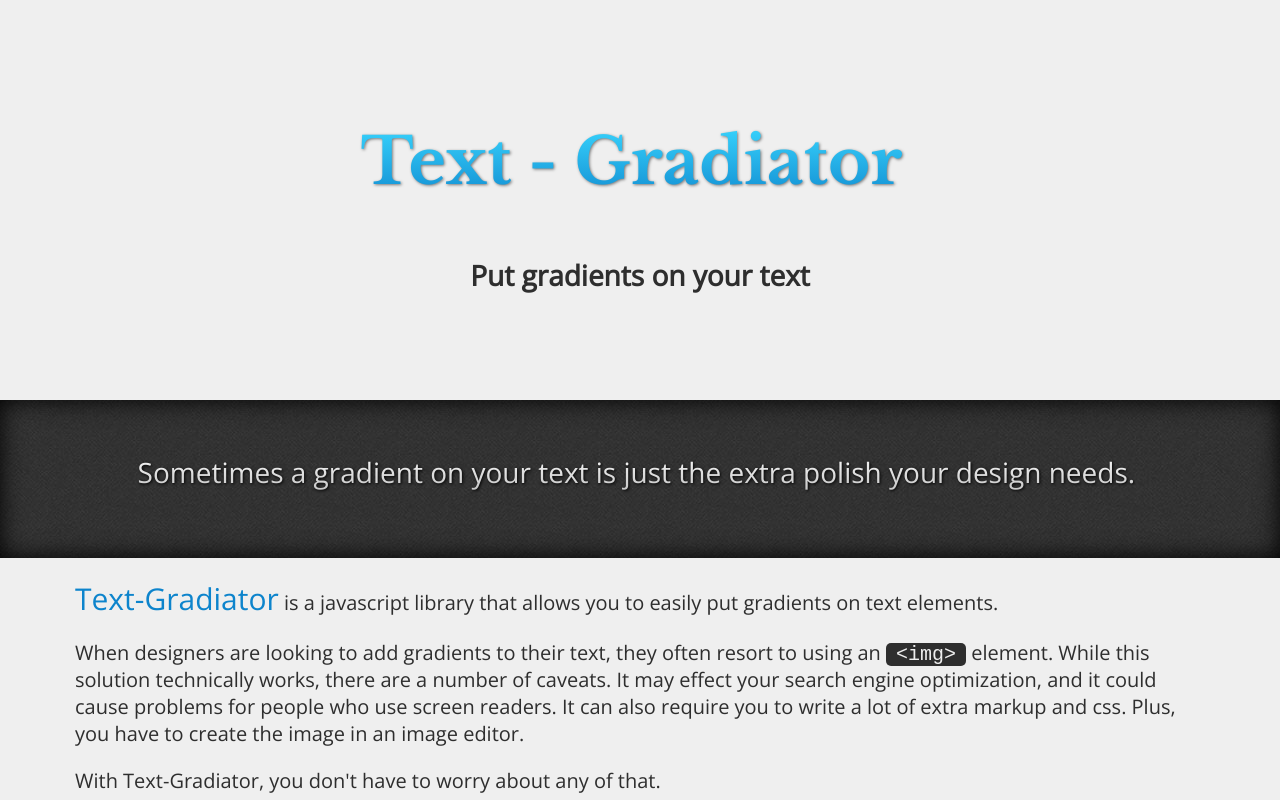
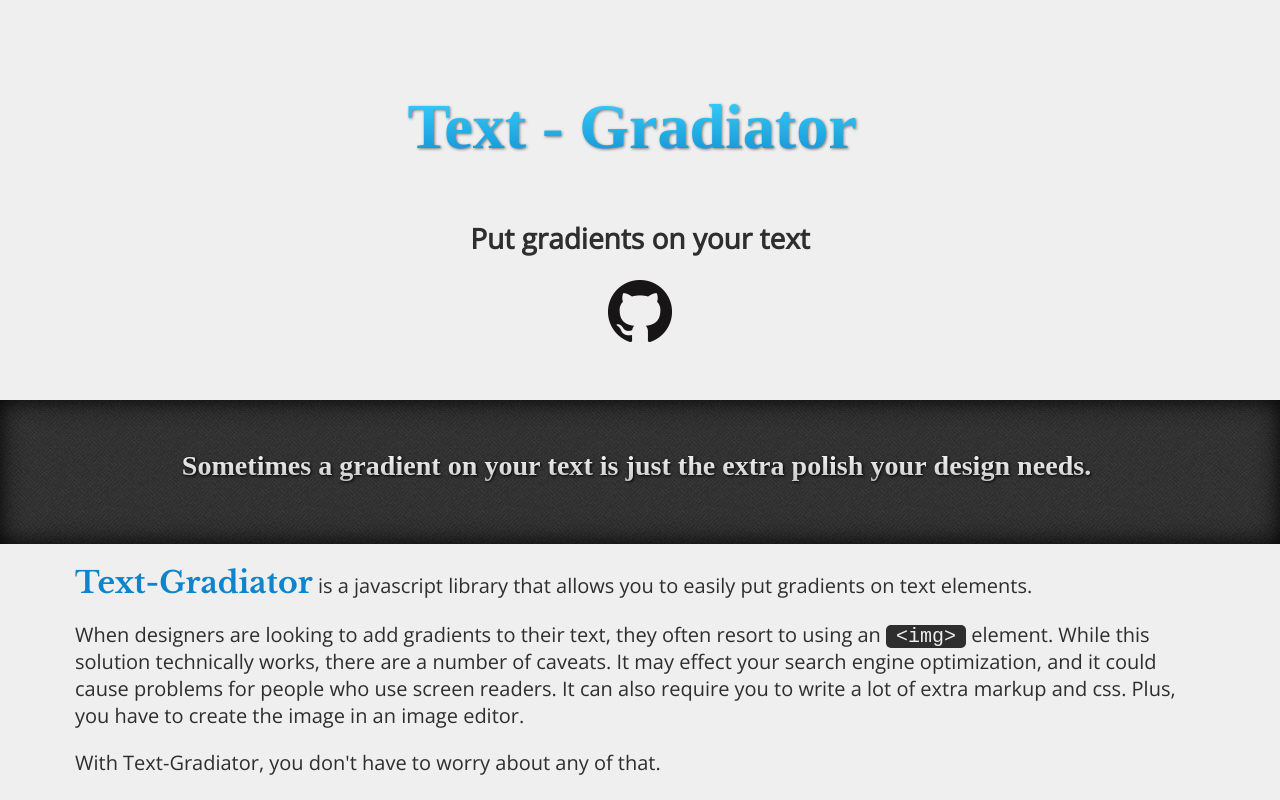
Before and after one commit to zaffkea/Text-Gradiator, a website: page index.html in a window 1280 px wide. Shown: the top 800 px of the page. Drawn offline with nearby package versions, Linux system fonts and the light colour scheme.

Commit message:
added GitHub mark

```diff
--- a/_dev/scss/_content.scss
+++ b/_dev/scss/_content.scss
@@ -31,7 +31,7 @@
     overflow: auto;
     text-align: center;
     padding: 1em 2em;
-    font-size: 1.75em;
+    font-size: 1.5em;
     color: $white;
     background: $darkGray;
     background: url(../img/tweed.jpg);
@@ -43,14 +43,13 @@
     font-size: 1.25em;
     margin: auto;
     max-width: 1170px;
-    p{
-      .title{
-        font-size: 1.5em;
-        color: $accent;
-      }
-      &:first-child{
-        margin-top: 0;
-      }
+    h3.title{
+      font-size: 1.5em;
+      color: $accent;
+      display: inline;
+    }
+    p:first-of-type{
+      display: inline;
     }
     .subtitle{
       // margin: 0;
--- a/index.html
+++ b/index.html
@@ -16,7 +16,7 @@
   <link rel="apple-touch-icon" sizes="144x144" href="img/ico/apple-icon-144x144.png">
   <link rel="apple-touch-icon" sizes="152x152" href="img/ico/apple-icon-152x152.png">
   <link rel="apple-touch-icon" sizes="180x180" href="img/ico/apple-icon-180x180.png">
-  <link rel="icon" type="image/png" sizes="192x192"  href="/android-icon-192x192.png">
+  <link rel="icon" type="image/png" sizes="192x192"  href="img/ico/android-icon-192x192.png">
   <link rel="icon" type="image/png" sizes="32x32" href="img/ico/favicon-32x32.png">
   <link rel="icon" type="image/png" sizes="96x96" href="img/ico/favicon-96x96.png">
   <link rel="icon" type="image/png" sizes="16x16" href="img/ico/favicon-16x16.png">
@@ -24,8 +24,6 @@
   <meta name="msapplication-TileColor" content="#ffffff">
   <meta name="msapplication-TileImage" content="img/ico/ms-icon-144x144.png">
   <meta name="theme-color" content="#ffffff">
-  <link href="http://fonts.googleapis.com/css?family=Libre+Baskerville:700|Open+Sans" rel="stylesheet" type="text/css">
-  <link rel="stylesheet" href="css/style.css">
 </head>
 <body>
   <!--[if lt IE 8]>
@@ -35,14 +33,16 @@
       <div class="hero-content">
         <h1 class="title blue-grad">Text - Gradiator</h1>
         <h2 class="subtitle">Put gradients on your text</h2>
+        <a href="https://github.com/zaffkea/Text-Gradiator"><img src="img/GitHub-Mark-64px.png" srcset="img/GitHub-Mark-64px.png 1x, img/GitHub-Mark-120px-plus.png 2x"/></a>
       </div>
   </header>
   <article>
     <section class="tagline dark">
-      <p class="text-shadow-dark white-grad">Sometimes a gradient on your text is just the extra polish your design needs.</p>
+      <h3 class="text-shadow-dark white-grad">Sometimes a gradient on your text is just the extra polish your design needs.</h3>
     </section>
     <section class="main-content">
-      <p><span class="title">Text-Gradiator</span> is a javascript library that allows you to easily put gradients on text elements.</p>
+      <h3 class="title">Text-Gradiator</h3>
+      <p>is a javascript library that allows you to easily put gradients on text elements.</p>
       <p>When designers are looking to add gradients to their text, they often resort to using an <code>&lt;img&gt;</code> element. While this solution technically works, there are a number of caveats. It may effect your search engine optimization, and it could cause problems for people who use screen readers. It can also require you to write a lot of extra markup and css. Plus, you have to create the image in an image editor.</p>
       <p>With Text-Gradiator, you don't have to worry about any of that. </p>
       <p class="subtitle">How to use it:</p>
@@ -69,14 +69,43 @@
   </footer>
   <script src="js/text-gradiator.min.js"></script>
   <script>
+    var gradiate = function(){
+      gradiator.gradiate('.blue-grad', '#3ad7ff', '#0d84cc', false);
+      gradiator.gradiate('.white-grad', '#fff', '#bbb', false);
+    }
     if('querySelector' in document && 'localStorage' in window && 'addEventListener' in window) {
-      window.addEventListener('load', function () {
-        gradiator.gradiate('.blue-grad', '#3ad7ff', '#0d84cc', false);
-        gradiator.gradiate('.white-grad', '#fff', '#bbb', false);
-      });
+      var init = function () {
+        var fontsLoaded = false;
+        var stylesLoaded = false;
+        var fonts = document.createElement('link'); fonts.rel = 'stylesheet';
+        fonts.href = 'http://fonts.googleapis.com/css?family=Libre+Baskerville:700|Open+Sans';
+        var styles = document.createElement('link'); styles.rel = 'stylesheet';
+        styles.href = 'css/style.css';
+        var h = document.getElementsByTagName('head')[0];
+        h.parentNode.insertBefore(fonts, h);
+        h.parentNode.insertBefore(styles, h);
+
+        fonts.addEventListener('load', function(){
+          fontsLoaded = true;
+          if(stylesLoaded) {
+            gradiate();
+          }
+        });
+        styles.addEventListener('load', function(){
+          stylesLoaded = true;
+          if(fontsLoaded) {
+            gradiate();
+          }
+        });
+      };
+      var raf = requestAnimationFrame || mozRequestAnimationFrame ||
+          webkitRequestAnimationFrame || msRequestAnimationFrame;
+      if (raf) raf(init);
+      else window.addEventListener('load', init);
     }else{
       document.getElementsByClassName('title')[0].innerHTML='Your browser is too outdated. You will not be able to see the awesomeness that Text-Gradiator offers the web.';
     }
   </script>
+
 </body>
 </html>
```
Also changed, not shown: css/style.css, img/GitHub-Mark-120px-plus.png (added), img/GitHub-Mark-64px.png (added), 1 other file.
